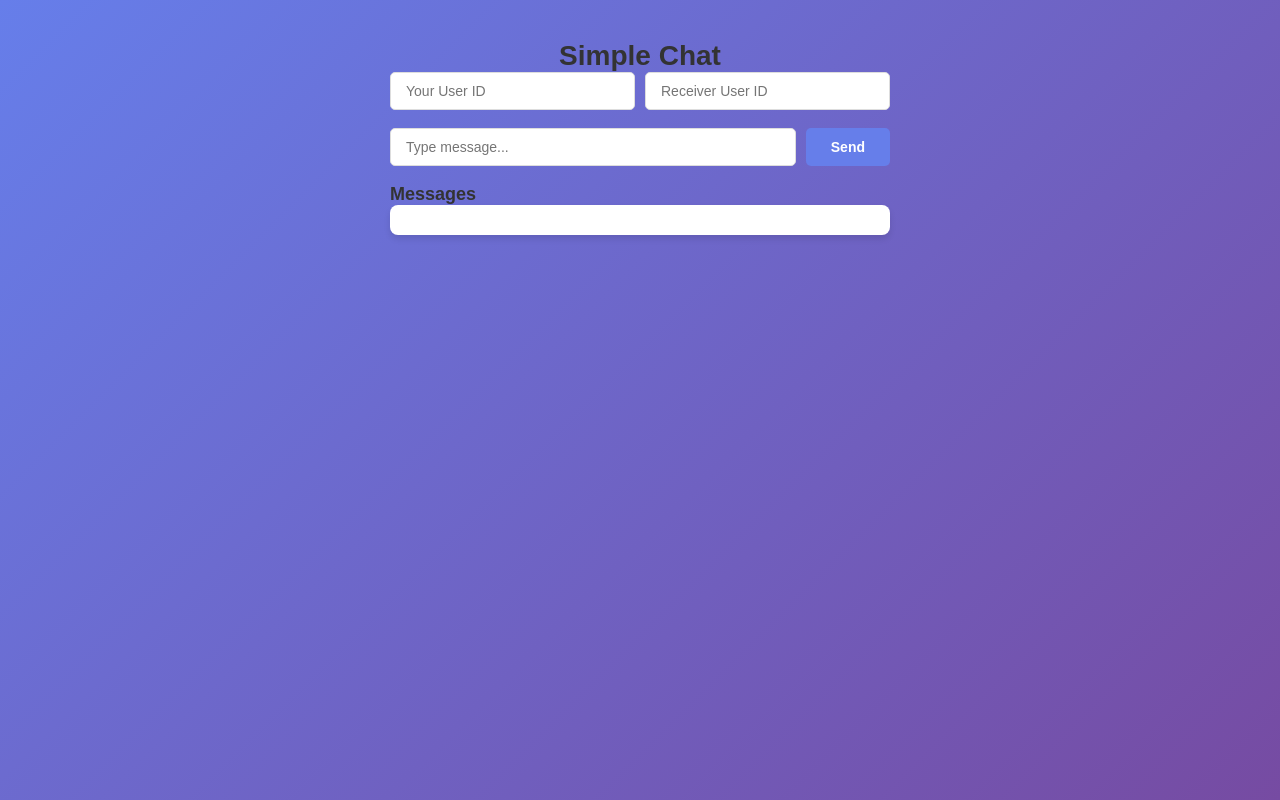
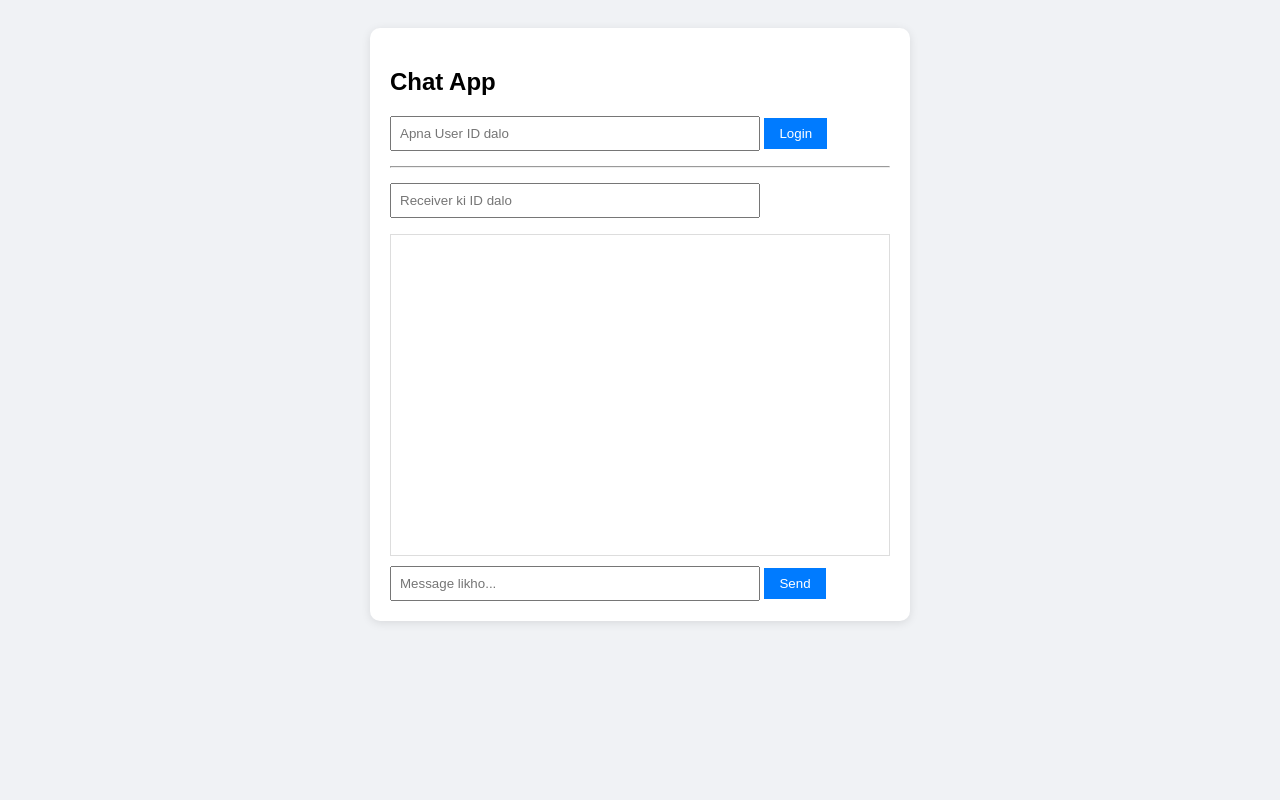
Before and after one commit to animeshtripathii/CMS, a website: page chat.html in a window 1280 px wide. Drawn offline with nearby package versions, Linux system fonts and the light colour scheme; no server answers.

Commit message:
make chnages so that during  chat sender name should display

```diff
--- a/chat.html
+++ b/chat.html
@@ -1,186 +1,99 @@
 <!DOCTYPE html>
 <html lang="en">
-
 <head>
     <meta charset="UTF-8">
     <meta name="viewport" content="width=device-width, initial-scale=1.0">
-    <title>Socket Chat</title>
+    <title>CMS Socket Chat</title>
     <style>
-        * {
-            margin: 0;
-            padding: 0;
-            box-sizing: border-box;
-        }
-
-        body {
-            font-family: Arial, sans-serif;
-            background: linear-gradient(135deg, #667eea 0%, #764ba2 100%);
-            min-height: 100vh;
-            display: flex;
-            justify-content: center;
-            align-items: center;
-            padding: 20px;
-        }
-
-        h2 {
-            color: #333;
-            margin-bottom: 20px;
-            text-align: center;
-            font-size: 28px;
-        }
-
-        h3 {
-            color: #333;
-            margin-top: 20px;
-            margin-bottom: 10px;
-            font-size: 18px;
-        }
-
-        div {
-            margin-bottom: 15px;
-            display: flex;
-            gap: 10px;
-        }
-
-        input {
-            padding: 10px 15px;
-            border: 1px solid #ddd;
-            border-radius: 5px;
-            font-size: 14px;
-            flex: 1;
-            outline: none;
-            transition: border-color 0.3s;
-        }
-
-        input:focus {
-            border-color: #667eea;
-        }
-
-        button {
-            padding: 10px 25px;
-            background-color: #667eea;
-            color: white;
-            border: none;
-            border-radius: 5px;
-            cursor: pointer;
-            font-size: 14px;
-            font-weight: bold;
-            transition: background-color 0.3s;
-        }
-
-        button:hover {
-            background-color: #764ba2;
-        }
-
-        button:active {
-            transform: scale(0.98);
-        }
-
-        #messages {
-            list-style: none;
-            background: white;
-            padding: 15px;
-            border-radius: 8px;
-            max-height: 400px;
-            overflow-y: auto;
-            box-shadow: 0 4px 6px rgba(0, 0, 0, 0.1);
-        }
-
-        #messages li {
-            padding: 10px;
-            margin-bottom: 8px;
-            background: #f5f5f5;
-            border-radius: 5px;
-            border-left: 4px solid #667eea;
-            word-wrap: break-word;
-        }
-
-        #messages li:last-child {
-            margin-bottom: 0;
-        }
-
-        body > * {
-            max-width: 500px;
-            width: 100%;
-            margin: 0 auto;
-        }
-
-        body {
-            display: block;
-            padding: 40px 20px;
-        }
+        /* Basic styling for chat look and feel */
+        body { font-family: Arial, sans-serif; background: #f0f2f5; padding: 20px; }
+        .chat-container { max-width: 500px; margin: auto; background: white; padding: 20px; border-radius: 10px; box-shadow: 0 2px 10px rgba(0,0,0,0.1); }
+        #messages { list-style: none; height: 300px; overflow-y: auto; border: 1px solid #ddd; padding: 10px; margin-bottom: 10px; display: flex; flex-direction: column; }
+        .msg { padding: 8px 12px; margin: 5px; border-radius: 8px; max-width: 70%; word-wrap: break-word; }
+        .sent { align-self: flex-end; background: #dcf8c6; } /* Aapka message right mein */
+        .received { align-self: flex-start; background: #fff; border: 1px solid #ddd; } /* Doosre ka left mein */
+        .user-label { font-size: 0.8em; font-weight: bold; display: block; margin-bottom: 2px; color: #555; }
+        input { width: 70%; padding: 8px; }
+        button { padding: 8px 15px; cursor: pointer; background: #007bff; color: white; border: none; }
     </style>
 </head>
-
 <body>
 
-    <h2>Simple Chat</h2>
+<div class="chat-container">
+    <h2>Chat App</h2>
+    <input id="myId" placeholder="Apna User ID dalo" />
+    <button onclick="register()">Login</button>
+    <hr style="margin: 15px 0;">
 
-    <div>
-        <input id="senderId" placeholder="Your User ID" />
-        <input id="receiverId" placeholder="Receiver User ID" />
+    <input id="toId" placeholder="Receiver ki ID dalo" />
+    <ul id="messages"></ul>
+    <input id="msgInput" placeholder="Message likho..." />
+    <button onclick="send()">Send</button>
 </div>
 
-    <br>
-
-    <div>
-        <input id="message" placeholder="Type message..." />
-        <button onclick="sendMessage()">Send</button>
-    </div>
-
-    <br>
-
-    <h3>Messages</h3>
-    <ul id="messages"></ul>
-
-
-    <!-- Socket.IO Client CDN -->
 <script src="https://cdn.socket.io/4.7.2/socket.io.min.js"></script>
 
 <script>
-        //  Backend se connect karo
-        // Agar ngrok ya deployed server use kar rahe ho to URL change karo
     const socket = io("http://localhost:3000");
 
-        // Jab connected ho jaye
-        socket.on("connect", () => {
-            console.log("Connected:", socket.id);
+function register() {
+        const id = document.getElementById("myId").value;
+        if (id) {
+            // Server ko batana ki ye user online hai
+            socket.emit("user-online", id);
+            alert("Ab aap online hain!");
+        } else {
+            alert("Pehle apni ID toh dalo!");
+        }
+    }
+
+    // UI mein message bubble add karne ka function
+    function addBubble(name, text, type) {
+        const list = document.getElementById("messages");
+        const li = document.createElement("li");
+        li.className = `msg ${type}`;
+
+        // Agar naam 'You' nahi hai, toh check karo ki name string hai ya object
+        const finalName = (type === 'sent') ? "You" : name;
+
+        li.innerHTML = `<span class="user-label">${finalName}</span> ${text}`;
+        list.appendChild(li);
+        list.scrollTop = list.scrollHeight;
+    }
+
+    // Jab aap message bhejte ho aur server save kar leta hai
+    socket.on("message-sent", (chat) => {
+        // Aapke liye hamesha "You" dikhayega
+        addBubble("You", chat.message, "sent");
     });
 
-        // User ko online mark karo
-        document.getElementById("senderId").addEventListener("change", () => {
-            const userId = document.getElementById("senderId").value;
-            socket.emit("user-online", userId);
+    // Jab doosra banda aapko message bhejta hai
+    socket.on("receive-message", (chat) => {
+        console.log("Server se data aaya:", chat);
+
+        // IMPORTANT: Humne backend mein populate kiya hai, toh sender ab ek object hai
+        // Agar chat.sender.username hai toh wo dikhao, varna ID dikhao
+        let senderName = "Other";
+
+        if (chat.sender && typeof chat.sender.name) {
+            senderName = chat.sender.name || "Unknown User";
+        } else {
+            senderName = chat.sender; // Agar sirf ID aayi ho
+        }
+
+        addBubble(senderName, chat.message, "received");
     });
 
-        //  Message bhejo
-        function sendMessage() {
-            const senderId = document.getElementById("senderId").value;
-            const receiverId = document.getElementById("receiverId").value;
-            const message = document.getElementById("message").value;
-
-            socket.emit("send-message", {
-                senderId,
-                receiverId,
-                message
-            });
-
-            // UI mein message ko turant add karo
-            const li = document.createElement("li");
-            li.textContent = `You: ${message}`;
-            document.getElementById("messages").appendChild(li);
-
-            document.getElementById("message").value = "";
+    // Send button click logic
+    function send() {
+        const sId = document.getElementById("myId").value;
+        const rId = document.getElementById("toId").value;
+        const msg = document.getElementById("msgInput").value;
+        if(msg.trim()) {
+            socket.emit("send-message", { senderId: sId, receiverId: rId, message: msg });
+            document.getElementById("msgInput").value = "";
         }
-
-        //  Message receive karo
-        socket.on("receive-message", (chat) => {
-            const li = document.createElement("li");
-            li.textContent = `${chat.sender}: ${chat.message}`;
-            document.getElementById("messages").appendChild(li);
-        });
+    }
 </script>
-
 </body>
-
 </html>
--- a/models/thread.js
+++ b/models/thread.js
@@ -2,7 +2,7 @@ import mongoose from "mongoose";
 
 const threadSchema = new mongoose.Schema(
   {
-    participants: [{ type: String, ref: "User" }],
+    participants: [{ type: mongoose.Schema.Types.ObjectId, ref: "User" }],
     lastMessage: {
       type: String,
       default: "" // UI mein null errors rokta hai
```
Also changed, not shown: services/chat.service.js (+10 -5 lines), sockets/socket.js (+24 -29 lines). Lines whose indentation alone changed are shown as unchanged.
